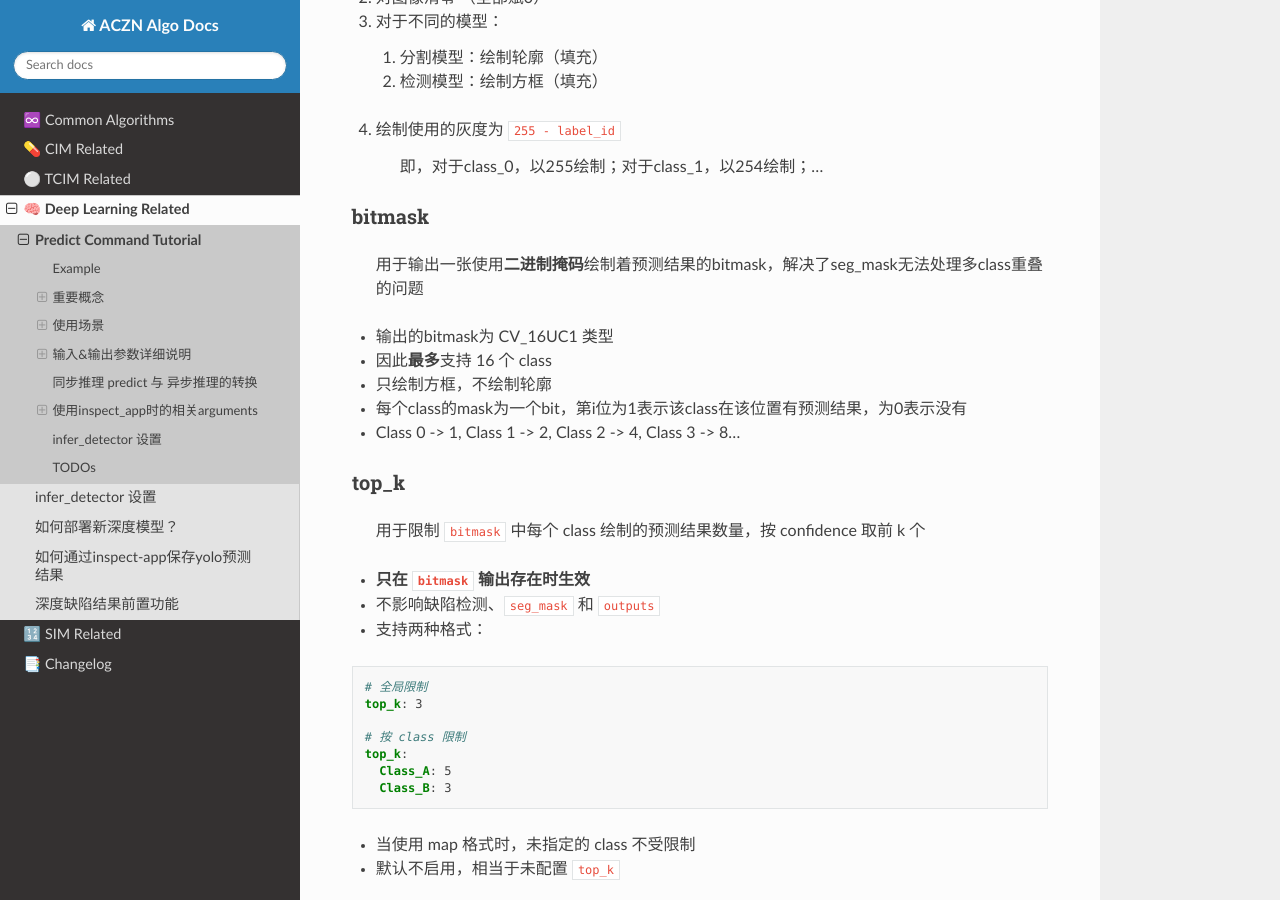
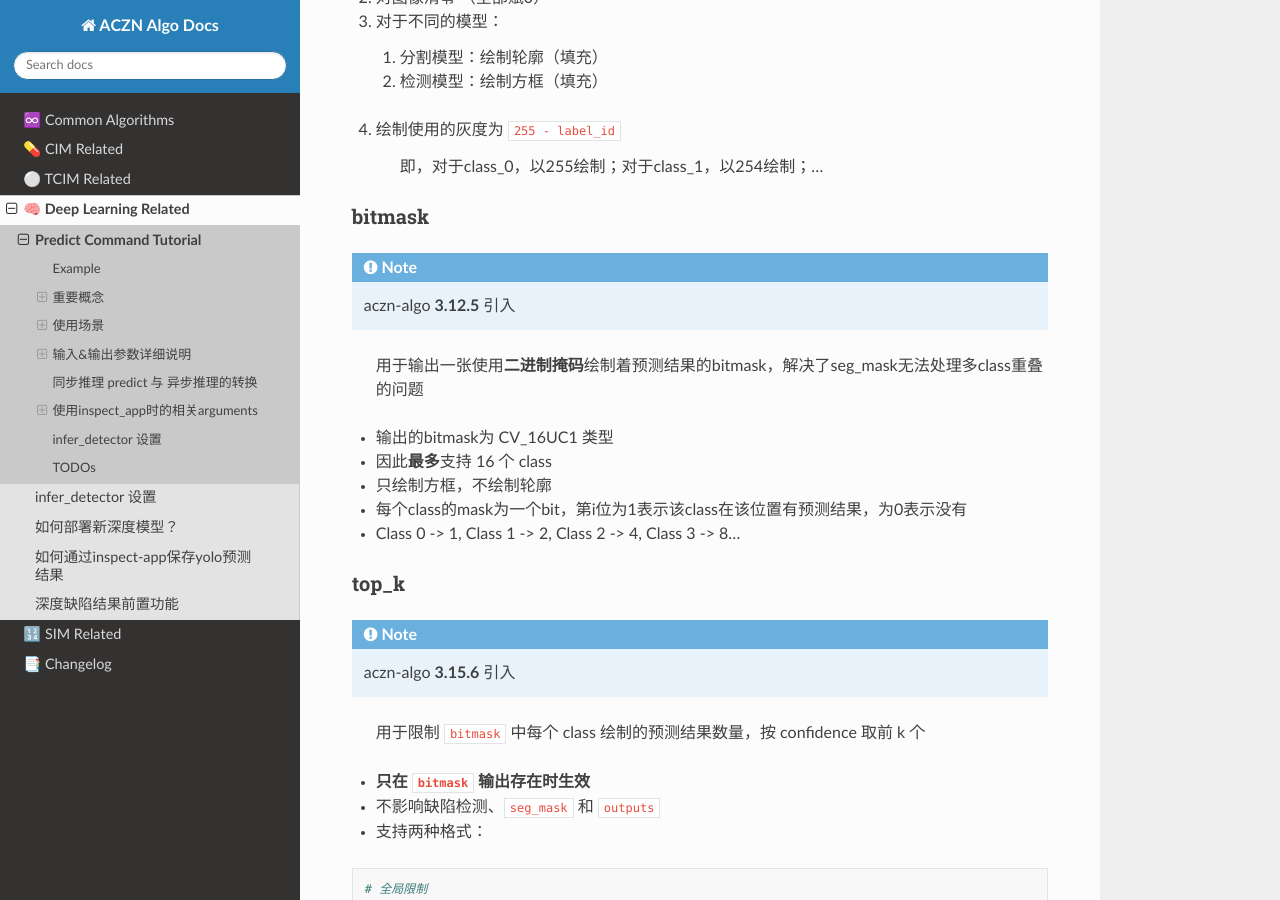
Before and after one commit to pejoypan/aczn-algo-docs, a Sphinx documentation site: the page built from docs/source/deeplearning/predict-command-tutorial.md, in a window 1280 px wide and 900 px high, scrolled down 8756 px. Built offline with Sphinx 7.4.7 and the Read the Docs theme 3.1.0, drawn with Linux system fonts in a browser that asks for light colours.

Commit message:
update predict-command-tutorial.md

````diff
--- a/docs/source/deeplearning/predict-command-tutorial.md
+++ b/docs/source/deeplearning/predict-command-tutorial.md
@@ -353,6 +353,9 @@ crop:
     > 即，对于class_0，以255绘制；对于class_1，以254绘制；…
 
 ### bitmask
+```{note}
+aczn-algo **3.12.5** 引入
+```
 > 用于输出一张使用**二进制掩码**绘制着预测结果的bitmask，解决了seg_mask无法处理多class重叠的问题
 
 - 输出的bitmask为 CV_16UC1 类型
@@ -363,6 +366,9 @@ crop:
 
 
 ### top_k
+```{note}
+aczn-algo **3.15.6** 引入
+```
 > 用于限制 `bitmask` 中每个 class 绘制的预测结果数量，按 confidence 取前 k 个
 
 - **只在 `bitmask` 输出存在时生效**
````
